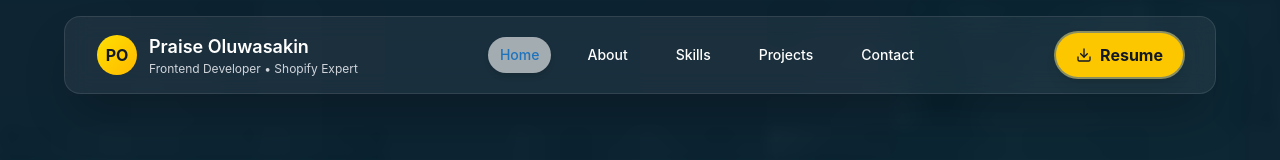
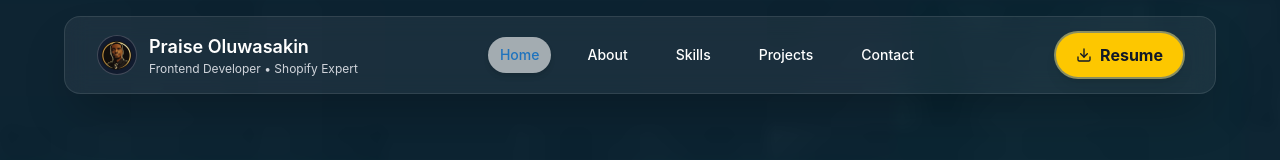
Before and after one commit to Praiseoluwasakin/Praise-Oluwasakin-Website, a Next.js app: page / in a window 1280 px wide. Shown: the top 160 px of the page. Built offline with nearby package versions, Linux system fonts and the light colour scheme.

Commit message:
chore: update SEO descriptions and add site name; replace logo in header for improved branding

```diff
--- a/src/pages/_app.js
+++ b/src/pages/_app.js
@@ -6,13 +6,13 @@ import { DefaultSeo } from "next-seo";
 const DEFAULT_SEO = {
   title: "Praise Oluwasakin | Frontend & Shopify Developer",
   description:
-    "Praise Oluwasakin is a frontend & Shopify developer building clean, responsive, and conversion-focused eCommerce and web experiences.",
+    "Frontend & Shopify developer helping e‑commerce brands ship fast, conversion-focused stores with React, Next.js, Tailwind CSS, and Shopify Liquid.",
   openGraph: {
     type: "website",
     url: "https://praise-oluwasakin-website.vercel.app/",
     title: "Praise Oluwasakin | Frontend & Shopify Developer",
     description:
-      "Praise Oluwasakin is a frontend & Shopify developer building clean, responsive, and conversion-focused eCommerce and web experiences.",
+      "Frontend & Shopify developer helping e‑commerce and DTC brands ship modern, high-performing storefronts with React, Next.js, Tailwind CSS, and Shopify.",
     images: [
       {
         url: "https://praise-oluwasakin-website.vercel.app/profile.webp",
@@ -21,6 +21,7 @@ const DEFAULT_SEO = {
         alt: "Praise Oluwasakin Portfolio Preview",
       },
     ],
+    site_name: "Praise Oluwasakin Portfolio",
   },
   twitter: {
     handle: "@mayorcodes",
--- a/src/pages/index.js
+++ b/src/pages/index.js
@@ -605,13 +605,13 @@ export default function PraisePortfolio() {
       {/* Per-page SEO (NextSeo) */}
       <NextSeo
         title="Praise Oluwasakin | Frontend & Shopify Developer"
-        description="Frontend Developer & Shopify Expert — building clean, responsive, and conversion-focused eCommerce and web experiences with React, Next.js, TailwindCSS, and Shopify Liquid."
+        description="Frontend & Shopify developer helping e‑commerce brands ship fast, conversion-focused stores with React, Next.js, Tailwind CSS, and Shopify Liquid."
         canonical="https://praise-oluwasakin-website.vercel.app/"
         openGraph={{
           url: "https://praise-oluwasakin-website.vercel.app/",
           title: "Praise Oluwasakin | Frontend & Shopify Developer",
           description:
-            "Frontend Developer & Shopify Expert — building clean, responsive, and conversion-focused eCommerce and web experiences with React, Next.js, TailwindCSS, and Shopify Liquid.",
+            "Frontend & Shopify developer helping e‑commerce and DTC brands launch modern, high-performing storefronts with React, Next.js, Tailwind CSS, and Shopify.",
           images: [
             {
               url: "https://praise-oluwasakin-website.vercel.app/profile.webp",
@@ -633,7 +633,7 @@ export default function PraisePortfolio() {
         <title>Praise Oluwasakin | Frontend & Shopify Developer</title>
         <meta
           name="description"
-          content="Praise Oluwasakin is a frontend and Shopify developer specializing in modern, scalable web solutions."
+          content="Frontend & Shopify developer helping e‑commerce brands ship fast, conversion-focused stores with React, Next.js, Tailwind CSS, and Shopify Liquid."
         />
         <meta
           name="keywords"
@@ -679,13 +679,17 @@ export default function PraisePortfolio() {
               className="flex items-center gap-3 no-underline group"
             >
               <div
-                className={`w-10 h-10 rounded-full flex items-center justify-center font-bold transition-colors group-hover:scale-[1.05] duration-200 ${
+                className={`w-10 h-10 rounded-full flex items-center justify-center transition-colors group-hover:scale-[1.05] duration-200 overflow-hidden ${
                   headerLight
-                    ? "bg-gradient-to-br from-yellow-300 to-amber-400 text-slate-800"
-                    : "bg-gradient-to-br from-yellow-300 to-amber-400 text-[#111827]"
+                    ? "bg-white border border-slate-200"
+                    : "bg-slate-900/80 border border-white/20"
                 }`}
               >
-                PO
+                <img
+                  src="/logo.png"
+                  alt="Praise Oluwasakin logo"
+                  className="w-8 h-8 object-contain"
+                />
               </div>
               <div className="hidden md:block">
                 {/* Updated text color for better contrast in dark mode */}
@@ -1539,8 +1543,12 @@ export default function PraisePortfolio() {
                     href="#home"
                     className="flex items-center gap-3 no-underline group"
                   >
-                    <div className="w-10 h-10 rounded-full flex items-center justify-center font-bold bg-gradient-to-br from-yellow-300 to-amber-400 text-slate-800">
-                      PO
+                    <div className="w-10 h-10 rounded-full flex items-center justify-center overflow-hidden bg-white border border-slate-200">
+                      <img
+                        src="/logo.png"
+                        alt="Praise Oluwasakin logo"
+                        className="w-8 h-8 object-contain"
+                      />
                     </div>
                     <span className="text-xl font-bold text-white">
                       Praise Oluwasakin
```
Also changed, not shown: public/logo.png.
